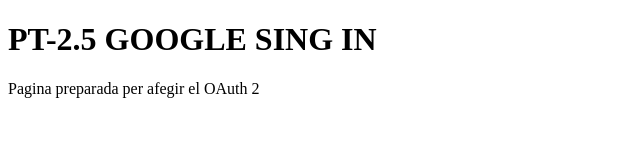
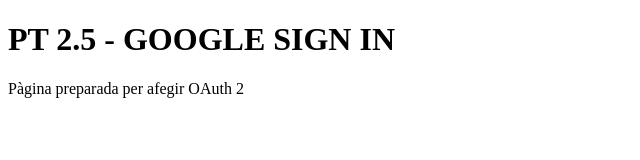
Before and after one commit to AndriyFedolyakIvaniv/EXS-GoogleSignIn, a plain HTML site: page index.html in a window 1280 px wide. Shown: the whole page, without its empty margins (0-640 px from the left). Drawn offline with Linux system fonts and the light colour scheme.

Commit message:
Fix HTML language attribute and correct title and heading formatting

```diff
--- a/index.html
+++ b/index.html
@@ -1,12 +1,13 @@
 <!DOCTYPE html>
-<html lang="en">
+<html lang="ca">
 <head>
     <meta charset="UTF-8">
     <meta name="viewport" content="width=device-width, initial-scale=1.0">
-    <title>PT-2.5 GOOGLE SING IN</title>
+    <title>PT 2.5 - Google Sign-In</title>
 </head>
+
 <body>
-    <h1>PT-2.5 GOOGLE SING IN</h1>
-    <p>Pagina preparada per afegir el OAuth 2</p>
+    <h1>PT 2.5 - GOOGLE SIGN IN</h1>
+    <p>Pàgina preparada per afegir OAuth 2</p>
 </body>
 </html>
```
